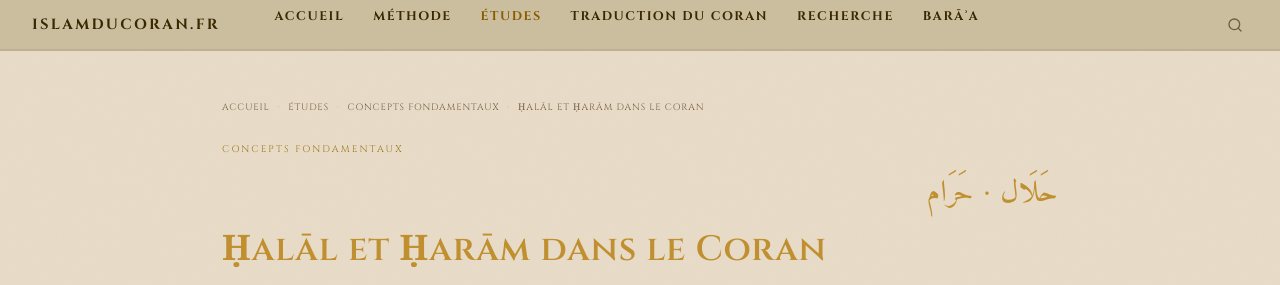
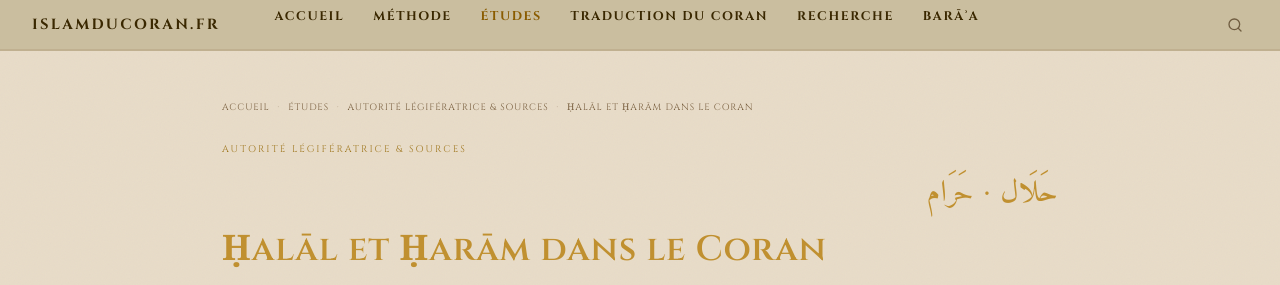
Before and after one commit to Makhuwcoder/islamducoran, a Jekyll site: the page built from _etudes/halal-haram.md, in a window 1280 px wide and 900 px high. Shown: the top 285 px of the window. Built offline with Jekyll 4.4.1, drawn with Linux system fonts in a browser that asks for light colours.

Commit message:
Thème: Autorité légifératrice & Sources [340]

```diff
--- a/_etudes/halal-haram.md
+++ b/_etudes/halal-haram.md
@@ -2,8 +2,9 @@
 layout: etude
 title: "Ḥalāl et Ḥarām dans le Coran"
 subtitle: "Qui a le droit de déclarer ḥalāl ou ḥarām ? — Ce que le texte dit, et l'étendue réelle des interdictions coraniques"
-categorie: "Concepts fondamentaux"
-categorie_slug: "concepts"
+categorie: "Autorité légifératrice & Sources"
+categorie_slug: "sources"
+order: 340
 racine: "ح-ل-ل / ح-ر-م"
 racine_ar: "حَلَال · حَرَام"
 date: 2026-03-20
```
